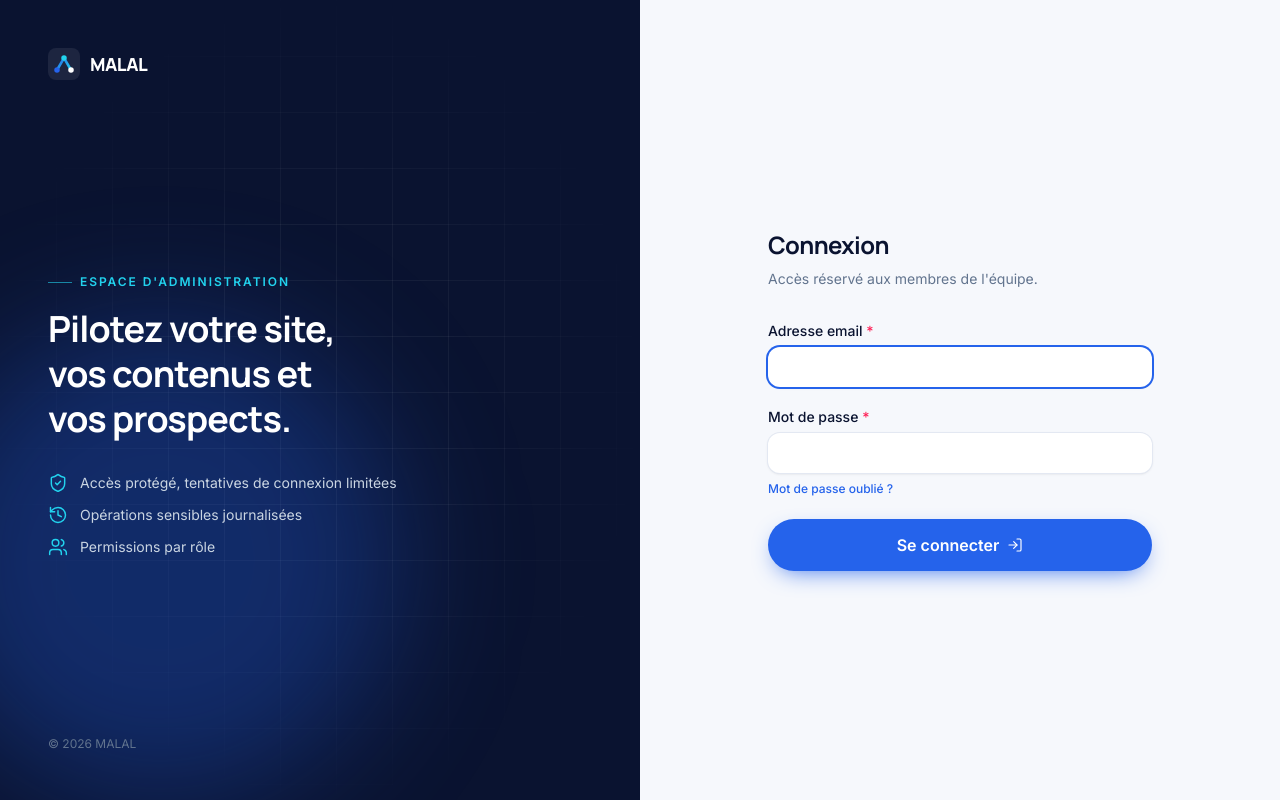
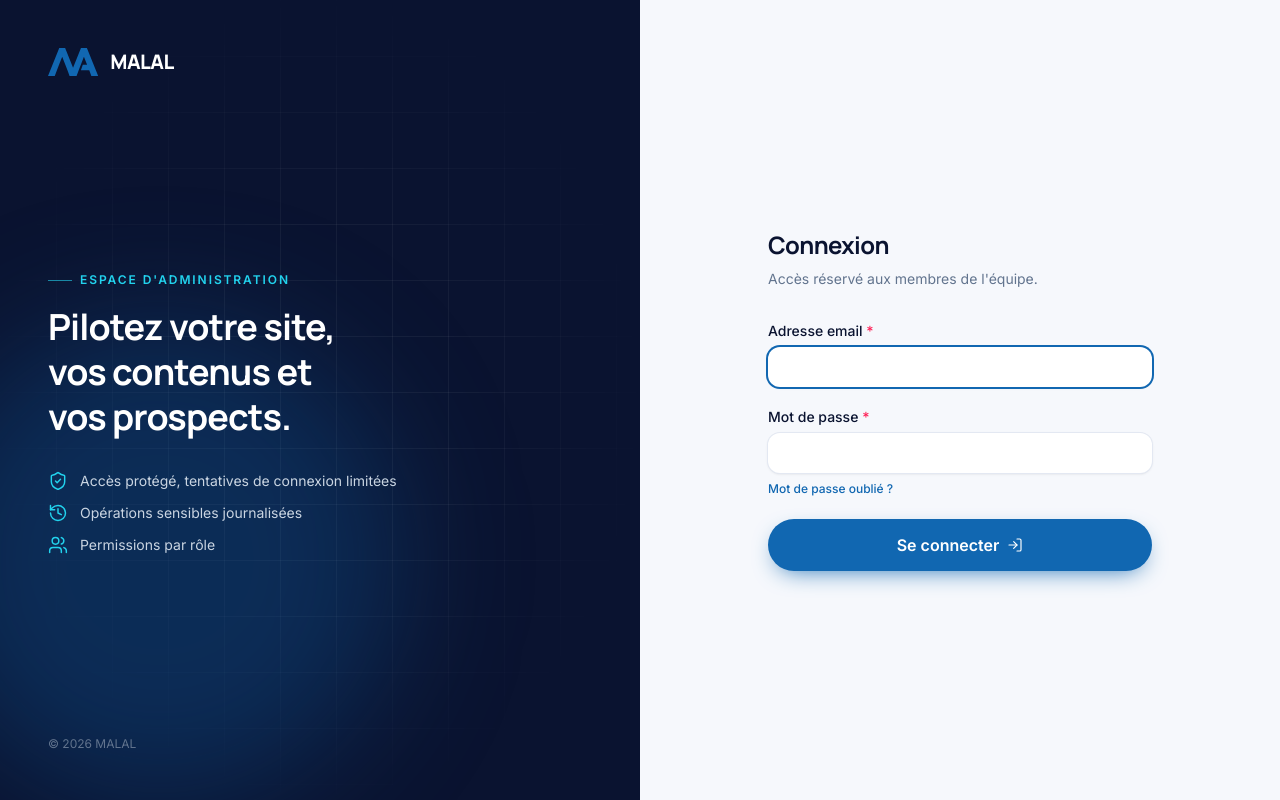
Before and after one commit to control91/malal, a Django app: page /comptes/connexion/ in a window 1280 px wide. Run offline with Django 5.2, Linux system fonts and the light colour scheme; data comes from the database, SQL or seed files in the repository; data that the repository does not hold is empty; parts of the project's set-up code (start-up, migrations or seed data) failed here and were passed over.

Commit message:
Use the MALAL logo and its blue as brand colour
- Vector redraw of the supplied logo (static/img/logo-mark.svg, 99.5%
  pixel match with the source, kept in assets/brand/)
- Logo mark + name in header, footer, off-canvas menu, login and
  back-office sidebar
- SVG/PNG favicons, Apple touch icon, default Open Graph image
- Main brand colour now #1167B1 (sampled from the logo)

Co-Authored-By: Claude Opus 5.5 <noreply@anthropic.com>

```diff
--- a/apps/core/models.py
+++ b/apps/core/models.py
@@ -72,7 +72,7 @@ class SiteSettings(TimeStampedModel):
     tax_number = models.CharField(_("NIF"), max_length=80, blank=True)
 
     # Brand colours (injected as CSS custom properties)
-    color_primary = models.CharField(_("couleur principale"), max_length=7, default="#2563EB", validators=[validate_hex_color])
+    color_primary = models.CharField(_("couleur principale"), max_length=7, default="#1167B1", validators=[validate_hex_color])
     color_accent = models.CharField(_("couleur d'accent"), max_length=7, default="#22D3EE", validators=[validate_hex_color])
     color_ink = models.CharField(_("bleu nuit"), max_length=7, default="#0A1330", validators=[validate_hex_color])
 
--- a/assets/css/main.css
+++ b/assets/css/main.css
@@ -78,7 +78,7 @@
 }
 
 :root {
-  --brand-primary: #2563eb;
+  --brand-primary: #1167b1;
   --brand-accent: #22d3ee;
   --brand-ink: #0a1330;
 }
--- a/templates/accounts/_layout.html
+++ b/templates/accounts/_layout.html
@@ -5,6 +5,7 @@
   <meta name="robots" content="noindex, nofollow">
   <title>{% block title %}Connexion{% endblock %} · {{ site.company_name }}</title>
   <link rel="icon" href="{% if site.favicon %}{{ site.favicon.url }}{% else %}{% static 'img/favicon.svg' %}{% endif %}">
+  <link rel="icon" href="{% static 'img/favicon-32.png' %}" sizes="32x32" type="image/png"><link rel="apple-touch-icon" href="{% static 'img/apple-touch-icon.png' %}">
   <link rel="stylesheet" href="{% static 'css/main.css' %}">
   <style>:root{--brand-primary:{{ site.color_primary }};--brand-accent:{{ site.color_accent }};--brand-ink:{{ site.color_ink }}}</style>
 </head>
--- a/templates/dashboard/base.html
+++ b/templates/dashboard/base.html
@@ -6,6 +6,7 @@
   <meta name="csrf-token" content="{{ csrf_token }}">
   <title>{% block title %}Tableau de bord{% endblock %} · {{ site.company_name }}</title>
   <link rel="icon" href="{% if site.favicon %}{{ site.favicon.url }}{% else %}{% static 'img/favicon.svg' %}{% endif %}">
+  <link rel="icon" href="{% static 'img/favicon-32.png' %}" sizes="32x32" type="image/png"><link rel="apple-touch-icon" href="{% static 'img/apple-touch-icon.png' %}">
   <link rel="stylesheet" href="{% static 'css/main.css' %}">
   <link rel="stylesheet" href="{% static 'vendor/trix.css' %}">
   <style>:root{--brand-primary:{{ site.color_primary }};--brand-accent:{{ site.color_accent }};--brand-ink:{{ site.color_ink }}}</style>
--- a/templates/public/base.html
+++ b/templates/public/base.html
@@ -15,7 +15,7 @@
   <meta property="og:description" content="{{ seo.description|default:site.meta_description|default:site.tagline }}">
   <meta property="og:locale" content="fr_GN">
   {% if seo.canonical %}<meta property="og:url" content="{{ seo.canonical }}">{% endif %}
-  {% if seo.image %}<meta property="og:image" content="{{ seo.image }}">{% elif site.og_image %}<meta property="og:image" content="{{ SITE_URL }}{{ site.og_image.url }}">{% endif %}
+  {% if seo.image %}<meta property="og:image" content="{{ seo.image }}">{% elif site.og_image %}<meta property="og:image" content="{{ SITE_URL }}{{ site.og_image.url }}">{% else %}<meta property="og:image" content="{{ SITE_URL }}{% static 'img/logo-square-512.png' %}">{% endif %}
   {% if seo.published_time %}<meta property="article:published_time" content="{{ seo.published_time }}">{% endif %}
   <meta name="twitter:card" content="summary_large_image">
   {% if site.twitter_handle %}<meta name="twitter:site" content="{{ site.twitter_handle }}">{% endif %}
@@ -25,6 +25,7 @@
   <meta name="theme-color" content="#05070d">
   <meta name="csrf-token" content="{{ csrf_token }}">
   {% if site.favicon %}<link rel="icon" href="{{ site.favicon.url }}">{% else %}<link rel="icon" href="{% static 'img/favicon.svg' %}" type="image/svg+xml">{% endif %}
+  <link rel="icon" href="{% static 'img/favicon-32.png' %}" sizes="32x32" type="image/png"><link rel="apple-touch-icon" href="{% static 'img/apple-touch-icon.png' %}">
   <link rel="preload" href="{% static 'fonts/jost-latin-wght-normal.woff2' %}" as="font" type="font/woff2" crossorigin>
   <link rel="preload" href="{% static 'fonts/russo-one-latin-400-normal.woff2' %}" as="font" type="font/woff2" crossorigin>
   <link rel="stylesheet" href="{% static 'css/main.css' %}">
--- a/templates/public/includes/logo.html
+++ b/templates/public/includes/logo.html
@@ -1,9 +1,10 @@
-{# Brand logo: uploaded file if any, otherwise the built-in mark + company name. `dark` = on a dark background. #}
+{# Brand logo: uploaded file if any, otherwise the built-in MALAL mark + company name. `dark` = on a dark background. #}
+{% load static %}
 {% if dark and site.logo_dark %}<img src="{{ site.logo_dark.url }}" alt="{{ site.company_name }}" class="h-8 w-auto" width="140" height="32">
 {% elif not dark and site.logo %}<img src="{{ site.logo.url }}" alt="{{ site.company_name }}" class="h-8 w-auto" width="140" height="32">
 {% else %}
-<span class="inline-flex items-center gap-2.5">
-  <svg viewBox="0 0 64 64" class="size-8 shrink-0" aria-hidden="true"><defs><linearGradient id="lg-{{ dark|yesno:'d,l' }}" x1="0" y1="0" x2="1" y2="1"><stop offset="0" stop-color="var(--brand-primary)"/><stop offset="1" stop-color="var(--brand-accent)"/></linearGradient></defs><rect width="64" height="64" rx="16" fill="{% if dark %}rgba(255,255,255,.08){% else %}var(--brand-ink){% endif %}"/><path d="M18 44 32 20l14 24" fill="none" stroke="url(#lg-{{ dark|yesno:'d,l' }})" stroke-width="5" stroke-linecap="round" stroke-linejoin="round"/><circle cx="32" cy="20" r="5.5" fill="var(--brand-accent)"/><circle cx="18" cy="44" r="5.5" fill="var(--brand-primary)"/><circle cx="46" cy="44" r="5.5" fill="#fff"/></svg>
-  <span class="font-display text-lg font-extrabold tracking-tight {% if dark %}text-white{% else %}text-ink{% endif %}">{{ site.company_name }}</span>
+<span class="inline-flex items-center gap-3">
+  <img src="{% static 'img/logo-mark.svg' %}" alt="" class="h-7 w-auto shrink-0" width="50" height="28">
+  <span class="font-display text-xl font-extrabold tracking-tight {% if dark %}text-white{% else %}text-ink{% endif %}">{{ site.company_name }}</span>
 </span>
 {% endif %}
```
Also changed, not shown: apps/core/migrations/0002_brand_colour.py (added), assets/brand/logo-malal-source.png (added), static/css/main.css, static/img/apple-touch-icon.png (added), static/img/favicon-32.png (added), static/img/favicon.svg, static/img/logo-mark.svg (added), static/img/logo-square-512.png (added).
